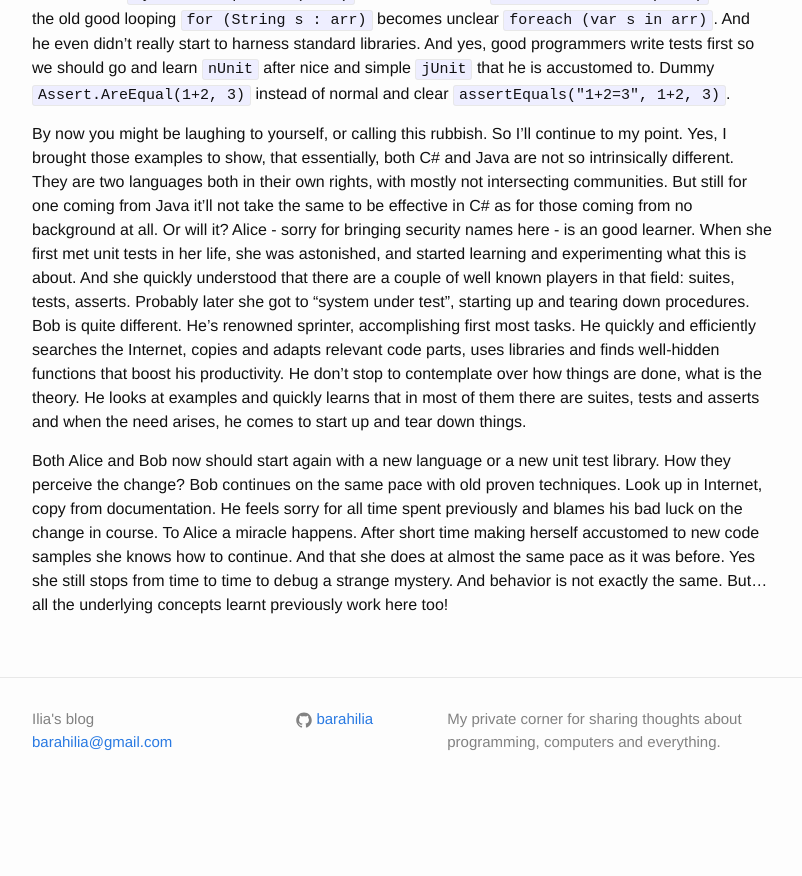
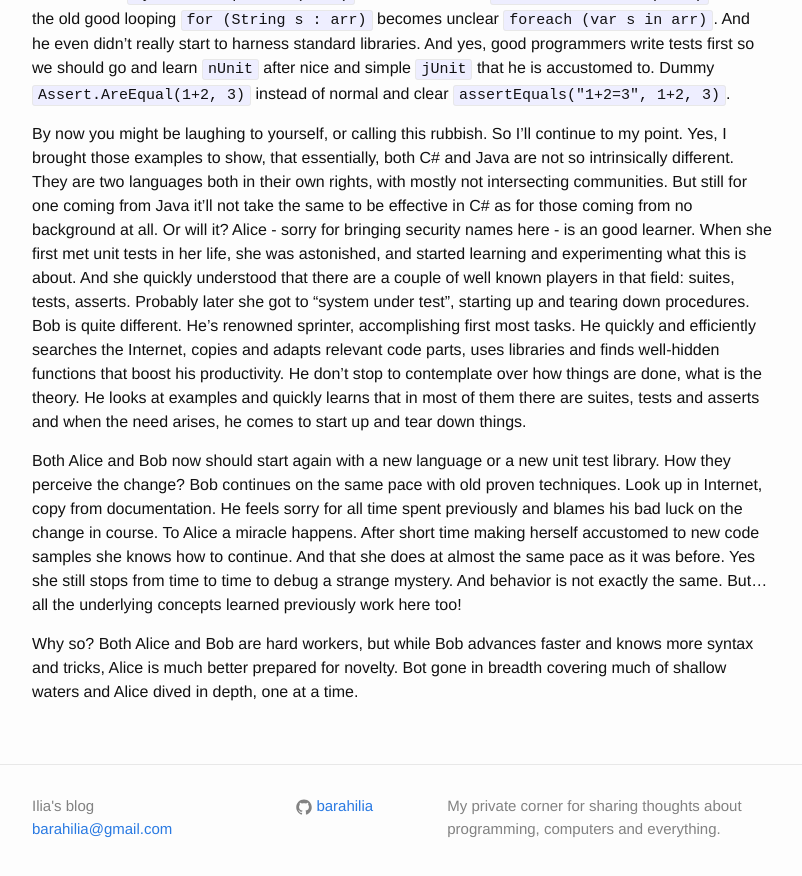
Before and after one commit to barahilia/blog, a Jekyll site: the page built from _posts/2014-12-13-developaralysis-treatment.markdown, in a window 1280 px wide and 900 px high, scrolled down 1092 px. Shown: the top 876 px of the window, without its empty margins (238-1040 px from the left). Built offline with Jekyll 4.4.1, drawn with Linux system fonts in a browser that asks for light colours; before the commit the page ends 1905 px from its top, so only the background shows below that.

Commit message:
Preliminary conclusions

```diff
--- a/_posts/2014-12-13-developaralysis-treatment.markdown
+++ b/_posts/2014-12-13-developaralysis-treatment.markdown
@@ -84,4 +84,9 @@ To Alice a miracle happens. After short time making herself accustomed to new
 code samples she knows how to continue. And that she does at almost the same
 pace as it was before. Yes she still stops from time to time to debug a strange
 mystery. And behavior is not exactly the same. But... all the underlying
-concepts learnt previously work here too!
+concepts learned previously work here too!
+
+Why so? Both Alice and Bob are hard workers, but while Bob advances faster and
+knows more syntax and tricks, Alice is much better prepared for novelty. Bot
+gone in breadth covering much of shallow waters and Alice dived in depth, one
+at a time.
```
